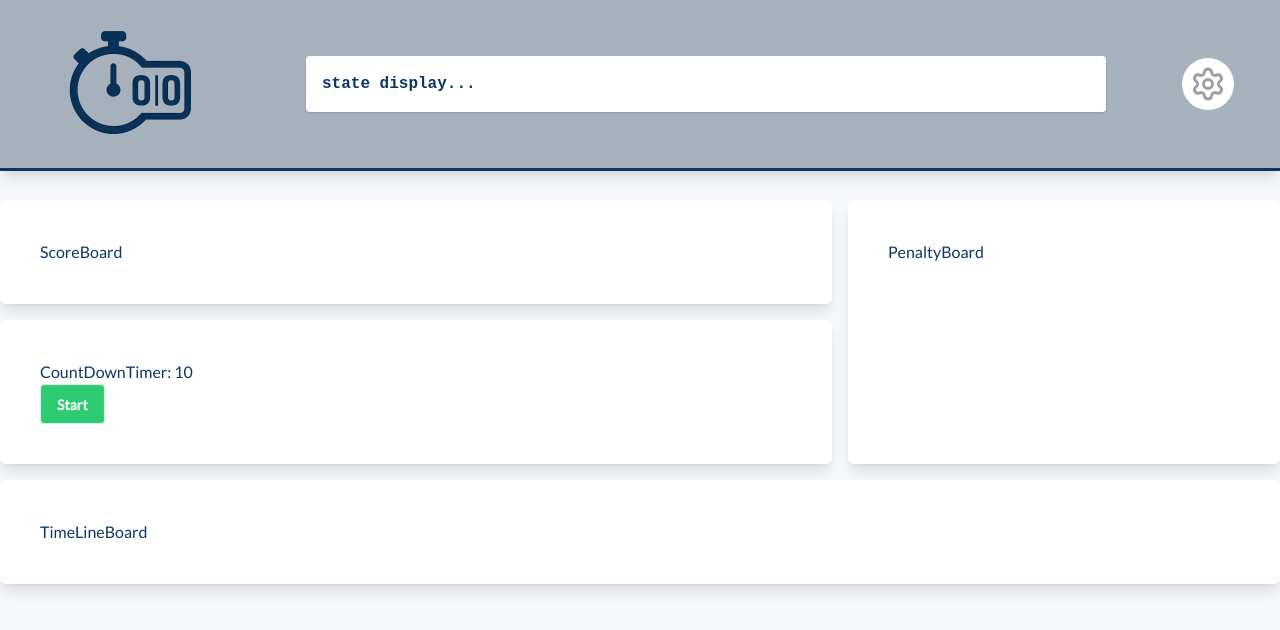
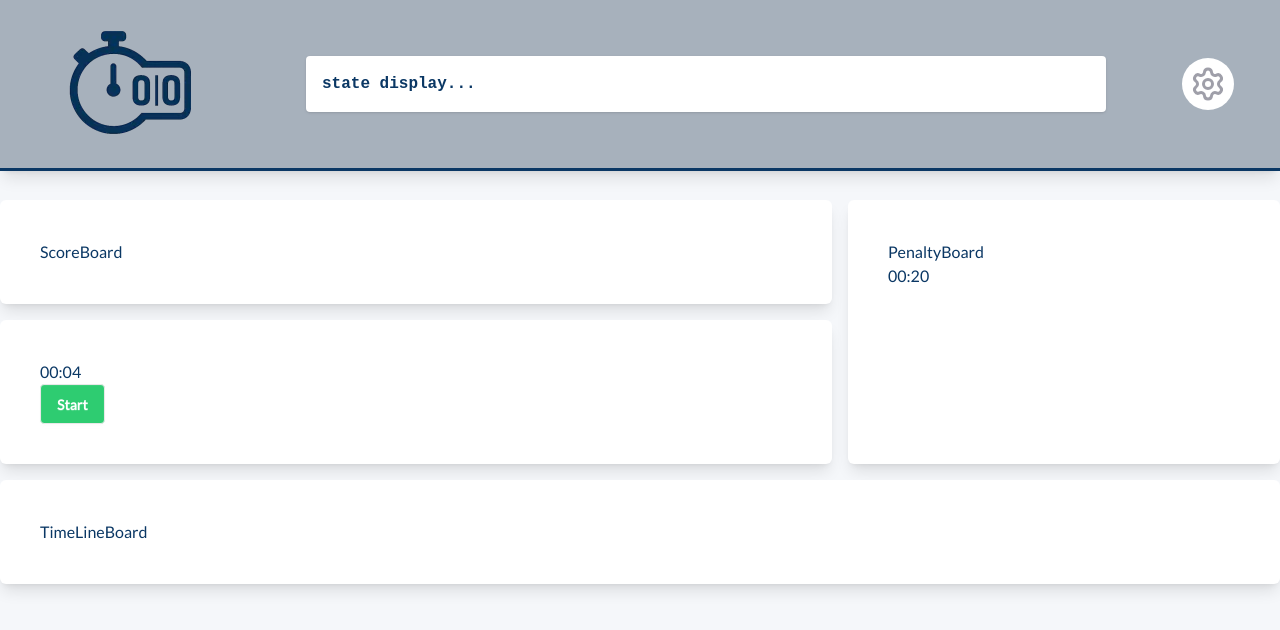
Before and after one commit to GittyX3b/tisco-matchdesk, a React (Vite) app: page / in a window 1280 px wide. Shown: the top 630 px of the page. Built offline with nearby package versions, Linux system fonts and the light colour scheme; a web font is replaced by a local one.

Commit message:
timer functional (#8)

```diff
--- a/src/components/PenaltyBoard.jsx
+++ b/src/components/PenaltyBoard.jsx
@@ -1,3 +1,21 @@
-export const PenaltyBoard = () => {
-  return <article className='tisco-tile'>PenaltyBoard</article>;
+import { useCallback } from 'react';
+
+import { useTime } from '@context';
+import { CountDownTimer } from '@elements';
+
+const PenaltyBoard = () => {
+  const { time, _toggleTime } = useTime();
+
+  const handleTimesUp = useCallback(() => {
+    console.log('PenaltyTime is up');
+  }, []);
+
+  return (
+    <article className='tisco-tile'>
+      PenaltyBoard
+      <CountDownTimer initSec='20' isRunning={time.on} onTimesUp={handleTimesUp} />
+    </article>
+  );
 };
+
+export { PenaltyBoard };
--- a/src/components/TimerBoard.jsx
+++ b/src/components/TimerBoard.jsx
@@ -1,12 +1,19 @@
+import { useCallback } from 'react';
+
 import { useTime } from '@context';
 import { CountDownTimer } from '@elements';
 
 const TimerBoard = () => {
-  const { time, toggleTime } = useTime();
+  const { time, stopTime, toggleTime } = useTime();
+
+  const handleTimesUp = useCallback(() => {
+    stopTime();
+    console.log('MatchTime is up');
+  }, [stopTime]);
 
   return (
     <article className='tisco-tile'>
-      <CountDownTimer initSec='10' isRunning={time.on} />
+      <CountDownTimer initSec='4' isRunning={time.on} onTimesUp={handleTimesUp} />
       <button className={time.on ? 'btn-red' : 'btn-green'} onClick={toggleTime}>
         {time.on ? 'Stop' : 'Start'}
       </button>
--- a/src/components/elements/CountDownTimer.jsx
+++ b/src/components/elements/CountDownTimer.jsx
@@ -1,19 +1,36 @@
 import { useEffect, useState } from 'react';
 
-const CountDownTimer = ({ initSec, isRunning }) => {
+const CountDownTimer = ({ initSec, isRunning, onTimesUp, className }) => {
   const [timerSec, setTimerSec] = useState(Number(initSec));
-  const [timesUp, setTimesUp] = useState(false);
+
+  const timesUp = timerSec === 0;
 
   useEffect(() => {
-    if (!isRunning || timesUp) return;
+    if (!isRunning) return;
+    if (timesUp) onTimesUp();
 
     const interval = setInterval(() => {
       setTimerSec((prev) => (prev === 0 ? 0 : prev - 1));
     }, 1000);
+
     return () => clearInterval(interval);
-  });
+  }, [timesUp, isRunning, onTimesUp]);
 
-  return <div>CountDownTimer: {timerSec}</div>;
+  return (
+    <div className={className}>
+      <span>
+        {Math.floor(timerSec / 60).toString().length < 2
+          ? '0' + Math.floor(timerSec / 60).toString()
+          : Math.floor(timerSec / 60).toString()}
+      </span>
+      <span>:</span>
+      <span>
+        {(timerSec % 60).toString().length < 2
+          ? '0' + (timerSec % 60).toString()
+          : (timerSec % 60).toString()}
+      </span>
+    </div>
+  );
 };
 
 export { CountDownTimer };
--- a/src/data/context/TimeProvider.jsx
+++ b/src/data/context/TimeProvider.jsx
@@ -9,6 +9,7 @@ const TimeProvider = ({ children }) => {
   });
 
   const toggleTime = () => setTime((prev) => ({ ...prev, on: !prev.on }));
+  const stopTime = () => setTime((prev) => ({ ...prev, on: false }));
 
   // const setEins = (eins) => setTime((c) => ({ ...c, eins }));
 
@@ -18,7 +19,7 @@ const TimeProvider = ({ children }) => {
   //     zwei: { ...c.zwei, drei },
   //   }));
 
-  return <TimeCtx value={{ time, toggleTime }}>{children}</TimeCtx>;
+  return <TimeCtx value={{ time, stopTime, toggleTime }}>{children}</TimeCtx>;
 };
 
 export { TimeCtx, TimeProvider };
```
